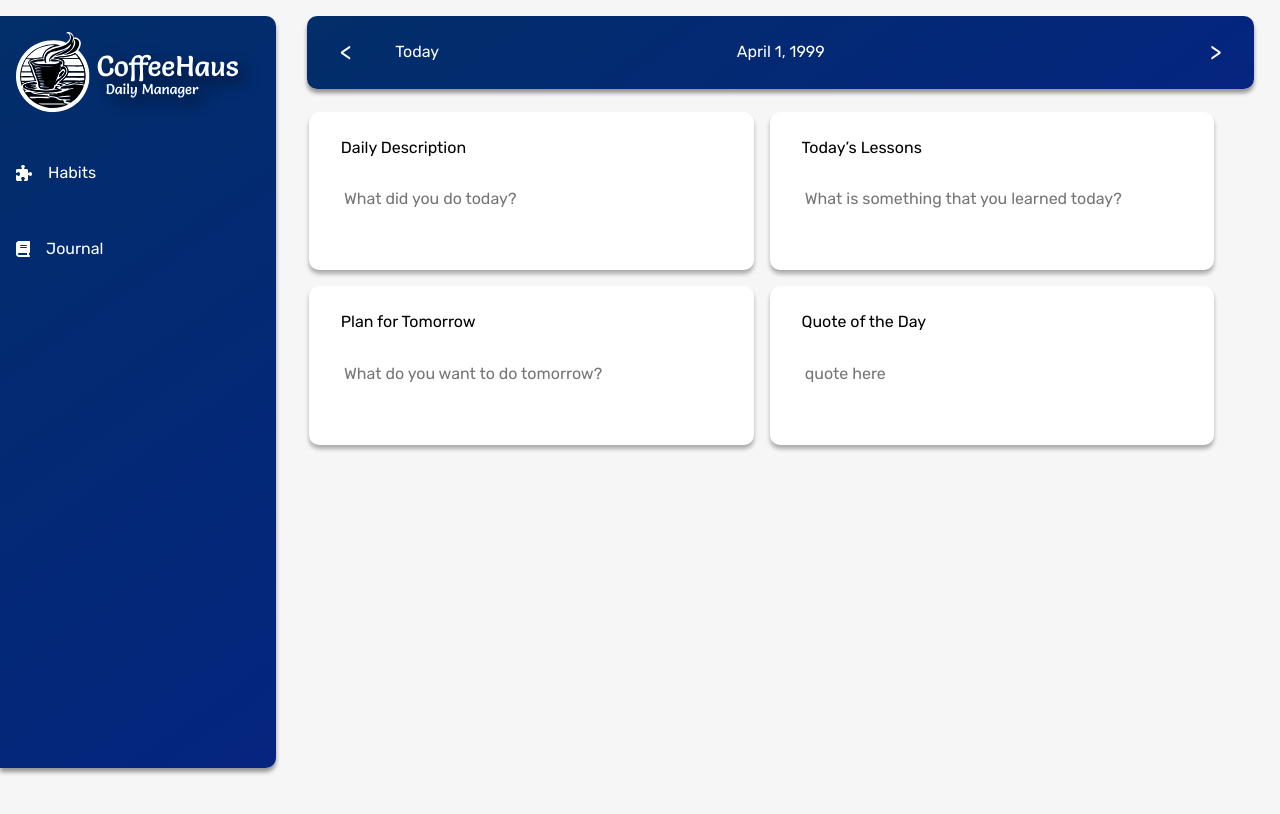
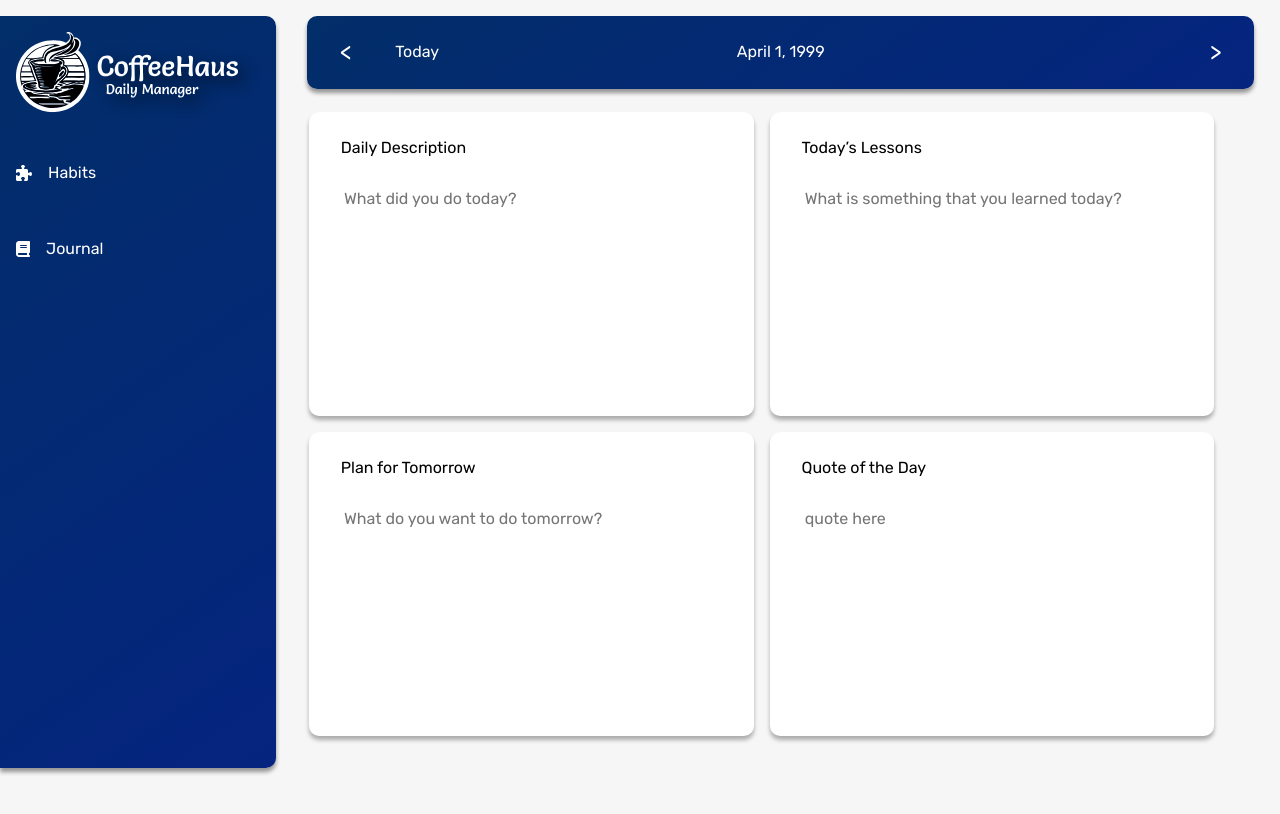
Before and after one commit to Jrwolf99/Coffee-Haus, a React (Create React App) app: page /journal in a window 1280 px wide. Built offline with nearby package versions, Linux system fonts and the light colour scheme.

Commit message:
made  journal page height 100%

```diff
--- a/src/components/JournalPage/JournalPage.jsx
+++ b/src/components/JournalPage/JournalPage.jsx
@@ -3,7 +3,7 @@ import styled from "styled-components"
 import JournalCard from './JournalCard/JournalCard';
 
 const StyledJournalPage = styled.div`
-    overflow: auto;
+    height: 100%;
     display: grid;
     grid-template-rows: 1fr 1fr;
     grid-template-columns: 1fr 1fr;
```
